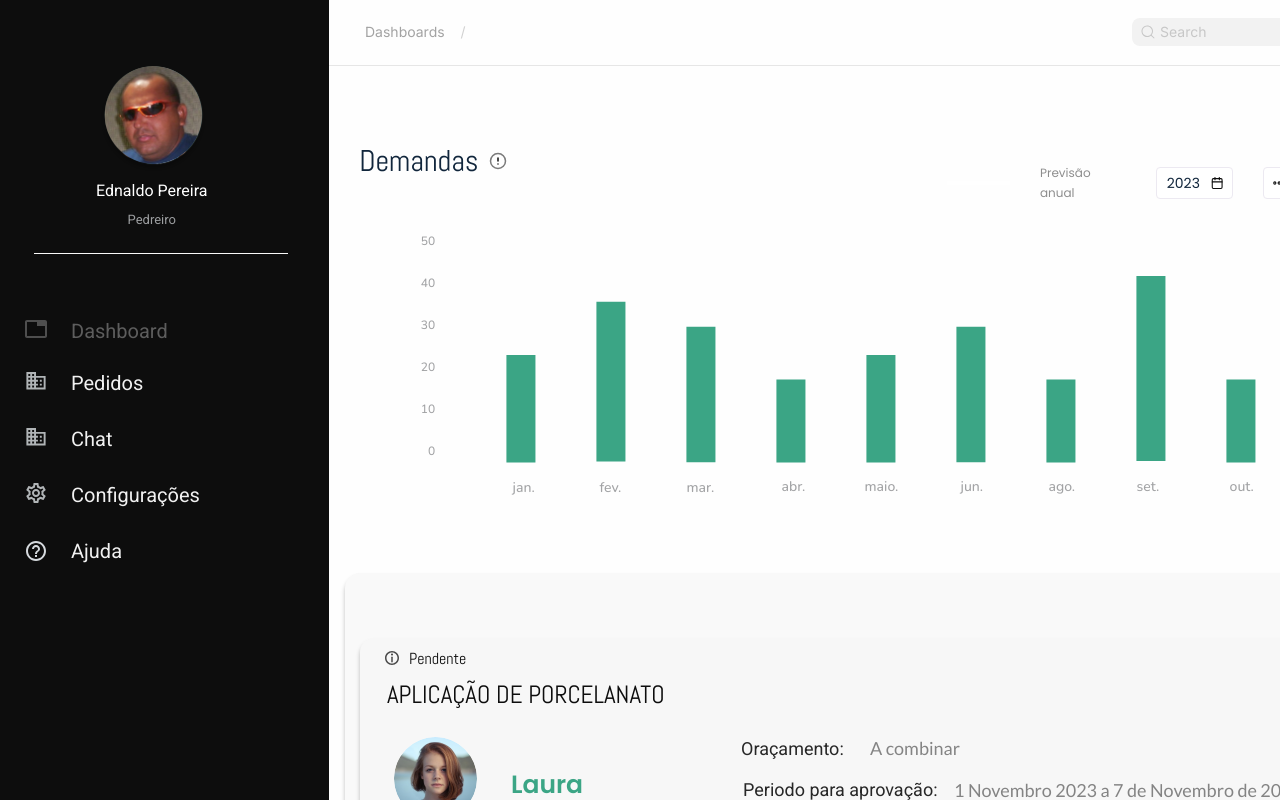
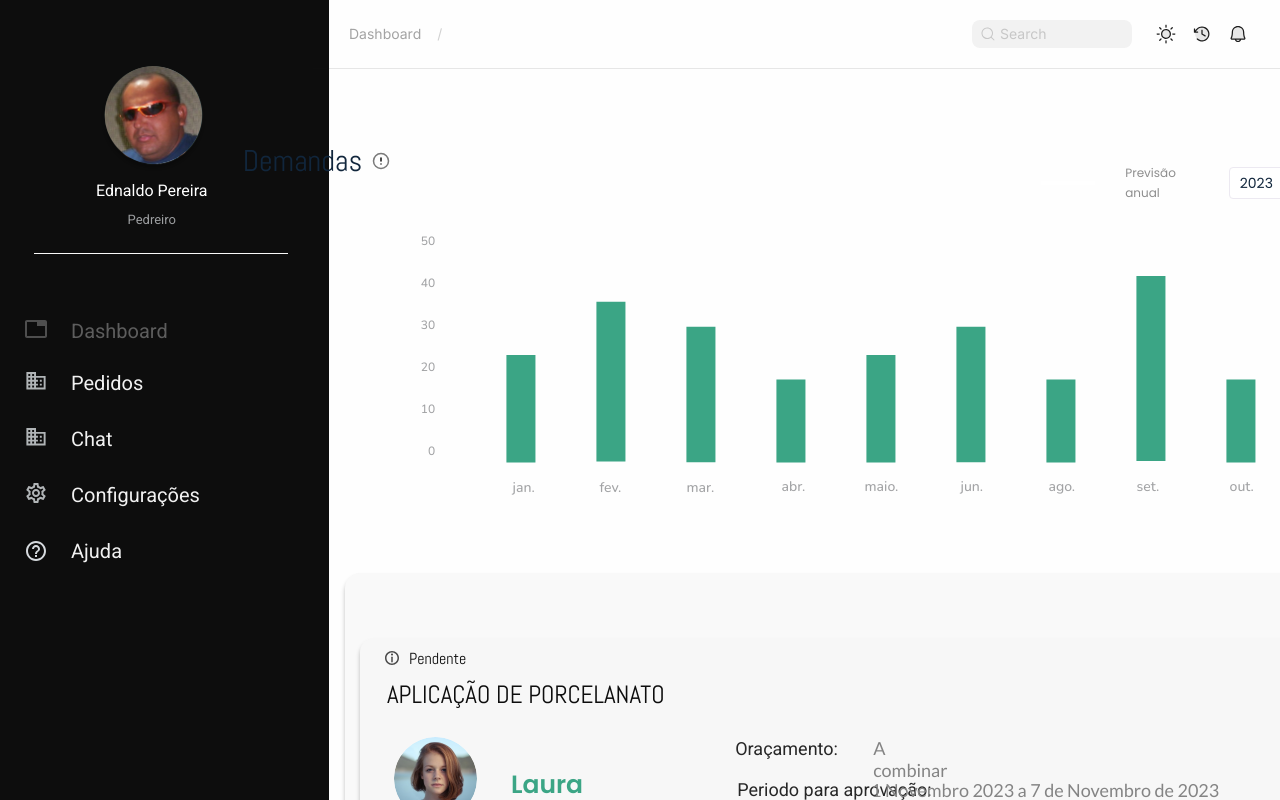
Before and after one commit to MirielleRosa/Camelia, a Vue app in the folder Frontend/: page /dashboard-profissional in a window 1280 px wide. Shown: the top 800 px of the page. Built offline with nearby package versions, Linux system fonts and the light colour scheme; a web font is replaced by a local one.

Commit message:
modificação e ajuste de tela do dashboard principal

```diff
--- a/Frontend/src/pages/DashboardProfissional.vue
+++ b/Frontend/src/pages/DashboardProfissional.vue
@@ -111,26 +111,20 @@
       </div>
     </div>
     <div
-      class="absolute top-[573px] left-[345px] w-[1064px] h-[599px] text-left text-6xl text-mediumaquamarine-100 font-body-input-14px-r"
+      class="absolute top-[573px] left-[345px] w-[80%] h-[599px] text-left text-6xl text-mediumaquamarine-100 font-body-input-14px-r"
     >
       <div
-        class="absolute top-[0px] left-[0px] w-[1064px] h-[599px] text-gray1-1500 font-abel"
+        class="absolute top-[0px] left-[0px] w-[100%] h-[599px] text-gray1-1500 font-abel"
       >
-        <div class="absolute top-[0px] left-[0px] w-[1064px] h-[599px]">
+        <div class="absolute top-[0px] left-[0px] w-[100%] h-[599px]">
           <div
-            class="absolute top-[0px] left-[0px] rounded-[15px] bg-whitesmoke-100 shadow-[0px_4px_4px_rgba(0,_0,_0,_0.25)] w-[1064px] h-[599px]"
+            class="absolute top-[0px] left-[0px] rounded-[15px] bg-whitesmoke-100 shadow-[0px_4px_4px_rgba(0,_0,_0,_0.25)] w-[100%] h-[599px]"
           />
+
+        </div>
+        <div class="absolute top-[65px] left-[15px] w-[98%] h-[198px]">
           <div
-            class="absolute top-[0px] left-[1052px] rounded-tl-none rounded-tr-xl rounded-br-xl rounded-bl-none bg-gray1-300 box-border w-3 h-[599px] border-r-[1px] border-solid border-grey-white border-l-[1px]"
-          >
-            <div
-              class="absolute top-[12px] left-[calc(50%_-_3px)] rounded-81xl bg-lightgray-100 w-1.5 h-64"
-            />
-          </div>
-        </div>
-        <div class="absolute top-[65px] left-[15px] w-[1019px] h-[198px]">
-          <div
-            class="absolute top-[0px] left-[0px] rounded-sm bg-light-1 shadow-[0px_4px_4px_rgba(0,_0,_0,_0.25)] w-[1019px] h-[198px]"
+            class="absolute top-[0px] left-[0px] rounded-sm bg-light-1 shadow-[0px_4px_4px_rgba(0,_0,_0,_0.25)] w-[100%] h-[198px]"
           />
           <div class="absolute top-[41px] left-[27px]">
             APLICAÇÃO DE PORCELANATO
@@ -147,11 +141,11 @@
             <div
               class="absolute h-[34.38%] w-[99.65%] top-[65.63%] right-[0%] bottom-[0%] left-[0.35%]"
             >
-              <div class="absolute top-[0%] left-[0%]">
+              <div class="absolute top-[0%] left-[-0.5[6%]">
                 Periodo para aprovação:
               </div>
               <div
-                class="absolute top-[0%] left-[36.57%] font-lato text-gray1-800"
+                class="absolute top-[0%] left-[23.57%] font-lato text-gray1-800"
               >
                 1 Novembro 2023 a 7 de Novembro de 2023
               </div>
@@ -167,7 +161,7 @@
                 >
                   <div class="absolute top-[4.55%] left-[0%]">Oraçamento:</div>
                   <div
-                    class="absolute top-[0%] left-[58.9%] font-lato text-gray1-800"
+                    class="absolute top-[0%] left-[64%] font-lato text-gray1-800"
                   >
                     A combinar
                   </div>
@@ -176,9 +170,9 @@
             </div>
           </div>
         </div>
-        <div class="absolute top-[294px] left-[15px] w-[1019px] h-[198px]">
+        <div class="absolute top-[294px] left-[15px] w-[98%] h-[198px]">
           <div
-            class="absolute top-[0px] left-[0px] rounded-sm bg-light-1 shadow-[0px_4px_4px_rgba(0,_0,_0,_0.25)] w-[1019px] h-[198px]"
+            class="absolute top-[0px] left-[0px] rounded-sm bg-light-1 shadow-[0px_4px_4px_rgba(0,_0,_0,_0.25)] w-[100%] h-[198px]"
           />
           <div class="absolute top-[41px] left-[27px]">
             APLICAÇÃO DE PORCELANATO
@@ -190,9 +184,9 @@
             src="/infominor.svg"
           />
         </div>
-        <div class="absolute top-[523px] left-[16px] w-[1019px] h-[76px]">
+        <div class="absolute top-[523px] left-[16px] w-[100%] h-[76px]">
           <div
-            class="absolute top-[0px] left-[0px] rounded-sm bg-light-1 shadow-[0px_4px_4px_rgba(0,_0,_0,_0.25)] w-[1019px] h-[76px]"
+            class="absolute top-[0px] left-[0px] rounded-sm bg-light-1 shadow-[0px_4px_4px_rgba(0,_0,_0,_0.25)] w-[98%] h-[76px]"
           />
           <div class="absolute top-[41px] left-[27px]">
             APLICAÇÃO DE PORCELANATO
@@ -240,7 +234,7 @@
           >
             <div class="absolute top-[4.55%] left-[0%]">Oraçamento:</div>
             <div
-              class="absolute top-[0%] left-[58.9%] font-lato text-gray1-800"
+              class="absolute top-[0%] left-[66%] font-lato text-gray1-800"
             >
               A combinar
             </div>
@@ -249,158 +243,75 @@
         <div
           class="absolute h-[34.38%] w-[99.65%] top-[65.63%] right-[0%] bottom-[0%] left-[0.35%]"
         >
-          <div class="absolute top-[0%] left-[0%]">Periodo para aprovação:</div>
-          <div class="absolute top-[0%] left-[36.57%] font-lato text-gray1-800">
+          <div class="absolute top-[0%] left-[-0.4%]">Periodo para aprovação:</div>
+          <div class="absolute top-[0%] left-[24.57%] font-lato text-gray1-800">
             1 Novembro 2023 a 7 de Novembro de 2023
           </div>
         </div>
       </div>
     </div>
-    <div
-      class="absolute w-[calc(100%_-_329px)] top-[-2px] right-[0px] left-[329px] box-border h-[68px] overflow-hidden text-sm text-black-40 font-regular border-b-[1px] border-solid border-black-10"
-    >
-      <div
-        class="absolute top-[20px] left-[28px] flex flex-row items-center justify-start gap-[8px]"
-      >
-        <div
-          class="rounded-boundvariablesdata1 hidden flex-row flex-wrap items-center justify-start gap-[8px]"
-        >
-          <div
-            class="rounded-boundvariablesdata1 hidden flex-row items-center justify-center p-1"
-          >
-            <div
-              class="rounded-radius-8 hidden flex-row items-center justify-center"
-            >
-              <img
-                class="relative w-size-20 h-size-20"
-                alt=""
-                src="/sidebar.svg"
-              />
+    <div class="absolute w-[calc(100%_-_313px)] top-[0px] right-[0px] left-[313px] box-border overflow-hidden flex flex-row items-center justify-between py-boundvariablesdata4 px-boundvariablesdata3 text-center text-sm text-black-40 font-regular border-b-[1px] border-solid border-black-10">
+      <div class="flex flex-row items-center justify-start gap-[8px]">
+        <div class="rounded-boundvariablesdata1 hidden flex-row flex-wrap items-center justify-start gap-[8px]">
+          <div class="rounded-boundvariablesdata1 hidden flex-row items-center justify-center p-1">
+            <div class="rounded-radius-8 hidden flex-row items-center justify-center">
+              <img class="relative w-size-20 h-size-20" alt="" src="/sidebar.svg">
             </div>
           </div>
-          <div
-            class="rounded-boundvariablesdata1 hidden flex-row items-center justify-center p-1"
-          >
-            <div
-              class="rounded-radius-8 flex flex-row items-center justify-center"
-            >
-              <img
-                class="relative w-size-20 h-size-20"
-                alt=""
-                src="/star.svg"
-              />
+          <div class="rounded-boundvariablesdata1 hidden flex-row items-center justify-center p-1">
+            <div class="rounded-radius-8 flex flex-row items-center justify-center">
+              <img class="relative w-size-20 h-size-20" alt="" src="/star.svg">
             </div>
           </div>
         </div>
-        <div
-          class="rounded-boundvariablesdata1 flex flex-row flex-wrap items-center justify-start gap-[8px]"
-        >
-          <div
-            class="rounded-boundvariablesdata1 flex flex-row items-center justify-center py-boundvariablesdata2 px-boundvariablesdata"
-          >
-            <div
-              class="rounded-boundvariablesdata1 flex flex-col items-start justify-center"
-            >
-              <div class="self-stretch relative leading-[20px]">Dashboards</div>
+        <div class="rounded-boundvariablesdata1 flex flex-row flex-wrap items-center justify-start gap-[8px]">
+          <div class="rounded-boundvariablesdata1 flex flex-row items-center justify-center py-boundvariablesdata2 px-boundvariablesdata">
+            <div class="rounded-boundvariablesdata1 flex flex-col items-start justify-center">
+              <div class="self-stretch relative leading-[20px]">Dashboard</div>
             </div>
           </div>
-          <div
-            class="rounded-boundvariablesdata1 flex flex-col items-start justify-center text-left text-black-20"
-          >
-            <div class="self-stretch relative leading-[20px]">/</div>
-          </div>
-          <div
-            class="rounded-boundvariablesdata1 flex flex-row items-center justify-center py-boundvariablesdata2 px-boundvariablesdata text-black-100"
-          >
-            <div
-              class="rounded-boundvariablesdata1 flex flex-col items-start justify-center"
-            >
-              <div class="self-stretch relative leading-[20px] hidden">
-                Default
+          <div class="rounded-boundvariablesdata1 flex flex-col items-start justify-center text-left text-black-20">
+            <div class="self-stretch relative leading-[20px]">/</div></div>
+            <div class="rounded-boundvariablesdata1 flex flex-row items-center justify-center py-boundvariablesdata2 px-boundvariablesdata text-black-100">
+              <div class="rounded-boundvariablesdata1 flex flex-col items-start justify-center">
+                <div class="self-stretch relative leading-[20px] hidden"> Default </div>
               </div>
             </div>
           </div>
         </div>
+        <div class="flex flex-row items-start justify-start gap-[20px] text-left text-black-20">
+          <div class="rounded-boundvariablesdata1 bg-black-5 w-40 overflow-hidden shrink-0 flex flex-row flex-wrap items-center justify-start py-boundvariablesdata2 px-boundvariablesdata box-border gap-[8px]">
+            <div class="flex-1 rounded-boundvariablesdata1 flex flex-row flex-wrap items-center justify-start gap-[4px]">
+              <div class="rounded-radius-8 flex flex-row items-center justify-center">
+                <img class="relative w-boundvariablesdata5 h-boundvariablesdata5" alt="" src="/search.svg">
               </div>
-      <div
-        class="absolute top-[20px] left-[803px] flex flex-row items-start justify-start gap-[20px] text-left text-black-20"
-      >
-        <div
-          class="rounded-boundvariablesdata1 bg-black-5 w-40 overflow-hidden shrink-0 flex flex-row flex-wrap items-center justify-start py-boundvariablesdata2 px-boundvariablesdata box-border gap-[8px]"
-        >
-          <div
-            class="flex-1 rounded-boundvariablesdata1 flex flex-row flex-wrap items-center justify-start gap-[4px]"
-          >
-            <div
-              class="rounded-radius-8 flex flex-row items-center justify-center"
-            >
-              <img
-                class="relative w-boundvariablesdata5 h-boundvariablesdata5"
-                alt=""
-                src="/search.svg"
-              />
-            </div>
-            <div
-              class="flex-1 rounded-boundvariablesdata1 flex flex-col items-start justify-center"
-            >
+              <div class="flex-1 rounded-boundvariablesdata1 flex flex-col items-start justify-center">
                 <div class="self-stretch relative leading-[20px]">Search</div>
               </div>
             </div>
-          <div
-            class="rounded-boundvariablesdata1 flex flex-col items-start justify-center"
-          >
+            <div class="rounded-boundvariablesdata1 flex flex-col items-start justify-center">
               <div class="self-stretch relative leading-[20px] hidden">⌘/</div>
             </div>
           </div>
-        <div
-          class="rounded-boundvariablesdata1 flex flex-row flex-wrap items-center justify-start gap-[8px]"
-        >
-          <div
-            class="rounded-boundvariablesdata1 flex flex-row items-center justify-center p-1"
-          >
-            <div
-              class="rounded-radius-8 flex flex-row items-center justify-center"
-            >
-              <img class="relative w-size-20 h-size-20" alt="" src="/sun.svg" />
+          <div class="rounded-boundvariablesdata1 flex flex-row flex-wrap items-center justify-start gap-[8px]">
+            <div class="rounded-boundvariablesdata1 flex flex-row items-center justify-center p-1">
+              <div class="rounded-radius-8 flex flex-row items-center justify-center">
+                <img class="relative w-size-20 h-size-20" alt="" src="/sun.svg">
               </div>
             </div>
-          <div
-            class="rounded-boundvariablesdata1 flex flex-row items-center justify-center p-1"
-          >
-            <div
-              class="rounded-radius-8 flex flex-row items-center justify-center"
-            >
-              <img
-                class="relative w-size-20 h-size-20"
-                alt=""
-                src="/clockcounterclockwise.svg"
-              />
+            <div class="rounded-boundvariablesdata1 flex flex-row items-center justify-center p-1">
+              <div class="rounded-radius-8 flex flex-row items-center justify-center">
+                <img class="relative w-size-20 h-size-20" alt="" src="/clockcounterclockwise.svg">
               </div>
             </div>
-          <div
-            class="rounded-boundvariablesdata1 flex flex-row items-center justify-center p-1"
-          >
-            <div
-              class="rounded-radius-8 flex flex-row items-center justify-center"
-            >
-              <img
-                class="relative w-size-20 h-size-20"
-                alt=""
-                src="/bell.svg"
-              />
+            <div class="rounded-boundvariablesdata1 flex flex-row items-center justify-center p-1">
+              <div class="rounded-radius-8 flex flex-row items-center justify-center">
+                <img class="relative w-size-20 h-size-20" alt="" src="/bell.svg">
               </div>
             </div>
-          <div
-            class="rounded-boundvariablesdata1 hidden flex-row items-center justify-center p-1"
-          >
-            <div
-              class="rounded-radius-8 flex flex-row items-center justify-center"
-            >
-              <img
-                class="relative w-size-20 h-size-20"
-                alt=""
-                src="/sidebar.svg"
-              />
+            <div class="rounded-boundvariablesdata1 hidden flex-row items-center justify-center p-1">
+              <div class="rounded-radius-8 flex flex-row items-center justify-center">
+                <img class="relative w-size-20 h-size-20" alt="" src="/sidebar.svg">
               </div>
             </div>
           </div>
@@ -443,10 +354,10 @@
           50
         </div>
         <div
-          class="absolute top-[0px] left-[0px] w-[935.7px] h-[60px] text-left text-gray1-600 font-body-input-14px-r"
+          class="absolute top-[0px] left-[-14%] w-[100%] h-[60px] text-left text-gray1-600 font-body-input-14px-r"
         >
           <div
-            class="absolute top-[30px] left-[587.7px] flex flex-row items-center justify-start gap-[30px]"
+            class="absolute top-[30px] left-[96%] flex flex-row items-center justify-start gap-[30px]"
           >
             <div
               class="relative box-border w-[65px] h-1 border-t-[4px] border-solid border-grey-white"
@@ -485,10 +396,10 @@
         </div>
       </div>
       <div
-        class="absolute top-[140px] left-[146.4px] w-[774.9px] h-[228px] text-left text-sm"
+        class="absolute top-[140px] left-[146.4px] w-[50%] h-[228px] text-left text-sm"
       >
         <div
-          class="absolute top-[204px] left-[7px] w-[767.9px] h-6 flex flex-row items-center justify-start gap-[20px]"
+          class="absolute top-[204px] left-[7px] w-[50%] h-6 flex flex-row items-center justify-start gap-[20px]"
         >
           <div
             class="relative font-medium inline-block w-[67px] h-[23px] shrink-0"
```
Lines whose indentation alone changed are shown as unchanged.
